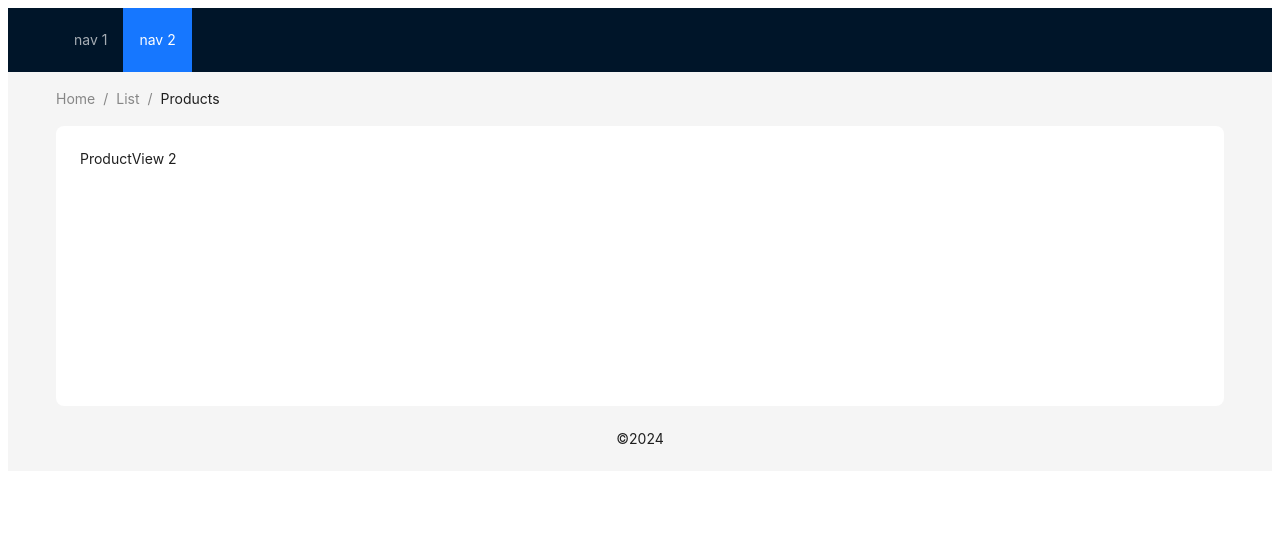
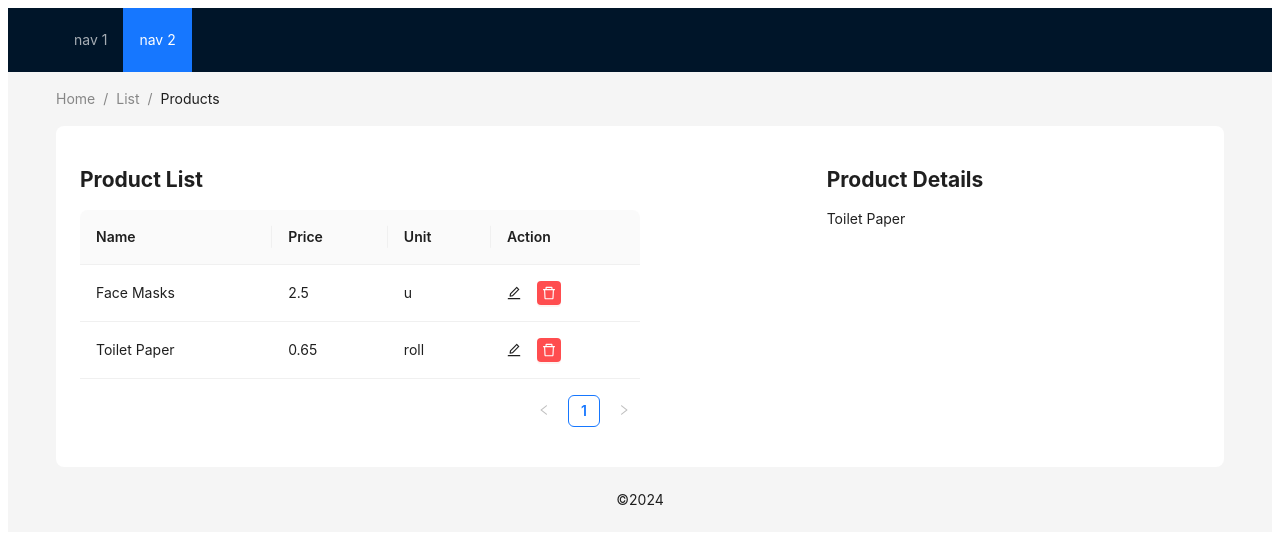
Before and after one commit to gsi-maikel-angueira/products-demo, a React (Vite) app: page / in a window 1280 px wide. Shown: the top 544 px of the page. Built offline with nearby package versions, Linux system fonts and the light colour scheme.

Commit message:
Create product tables and configure basic events

```diff
--- a/package.json
+++ b/package.json
@@ -10,6 +10,7 @@
     "preview": "vite preview"
   },
   "dependencies": {
+    "@ant-design/icons": "^5.3.0",
     "antd": "^5.14.0",
     "axios": "^1.6.7",
     "react": "^18.2.0",
--- a/public/json/products.json
+++ b/public/json/products.json
@@ -4,7 +4,7 @@
       "id": 1,
       "name": "Face Masks",
       "price": 2.5,
-      "unit": null
+      "unit": "u"
     },
     {
       "id": 2,
--- a/src/components/ProductDetails.tsx
+++ b/src/components/ProductDetails.tsx
@@ -0,0 +1,11 @@
+import React from "react";
+import { Product } from "../services/ProductService";
+
+type ProductSelected = {
+  selectedProduct?: Product;
+};
+
+export const ProductDetails = (props: ProductSelected) => {
+  const { selectedProduct } = props;
+  return <div>{selectedProduct?.name}</div>;
+};
--- a/src/components/ProductList.tsx
+++ b/src/components/ProductList.tsx
@@ -0,0 +1,63 @@
+import React from "react";
+import { Product } from "../services/ProductService";
+import { Button, Popconfirm, Space, Table, TableProps } from "antd";
+import { DeleteFilled, DeleteOutlined, EditOutlined } from "@ant-design/icons";
+
+type ProductListProps = {
+  products: Product[];
+  onSelectedItem: (item: Product) => void;
+  onProductDeleted: (item: Product) => void;
+};
+
+export const ProductList = (props: ProductListProps) => {
+  const { products, onSelectedItem, onProductDeleted } = props;
+
+  const columns: TableProps<Product>["columns"] = [
+    {
+      title: "Name",
+      dataIndex: "name",
+      key: "name",
+    },
+    {
+      title: "Price",
+      dataIndex: "price",
+      key: "price",
+    },
+    {
+      title: "Unit",
+      dataIndex: "unit",
+      key: "unit",
+    },
+    {
+      title: "Action",
+      key: "action",
+      render: (_, product) => {
+        return (
+          <Space size="middle">
+            <EditOutlined onClick={() => onSelectedItem(product)} />
+
+            <Popconfirm
+              title="Delete the product"
+              description="Are you sure to delete this product?"
+              onConfirm={() => onProductDeleted(product)}
+              okText="Yes"
+              cancelText="No"
+            >
+              <Button
+                type="primary"
+                icon={<DeleteOutlined />}
+                size="small"
+                danger
+              />
+            </Popconfirm>
+          </Space>
+        );
+      },
+    },
+  ];
+  return (
+    <>
+      <Table columns={columns} dataSource={products} />
+    </>
+  );
+};
--- a/src/components/ProductView.tsx
+++ b/src/components/ProductView.tsx
@@ -1,16 +1,47 @@
 import { useEffect, useState } from "react";
 import { Product, fetchProducts } from "../services/ProductService";
+import { Col, Row, message } from "antd";
+import { ProductList } from "./ProductList";
+import { ProductDetails } from "./ProductDetails";
 
 export const ProductView = () => {
   const [products, setProducts] = useState<Product[]>([]);
+  const [selectedId, setSelectedId] = useState(2);
+
+  const selectedItem = products.find((p) => p.id === selectedId);
 
   useEffect(() => {
-    // fetch products from mock API
     (async () => {
       const products = await fetchProducts();
       setProducts(products);
     })();
   }, []);
 
-  return <div>ProductView {products.length}</div>;
+  const onSelectedItem = (item: Product) => {
+    setSelectedId(item.id);
+  };
+
+  const onProductDeleted = (item: Product) => {
+    message.success(`Product was deleted sucess: ${item.name}`);
+  };
+
+  return (
+    <>
+      <Row>
+        <Col span={12}>
+          <h2>Product List</h2>
+          <ProductList
+            products={products}
+            onSelectedItem={onSelectedItem}
+            onProductDeleted={onProductDeleted}
+          />
+        </Col>
+        <Col span={4}></Col>
+        <Col span={8}>
+          <h2>Product Details</h2>
+          <ProductDetails selectedProduct={selectedItem} />
+        </Col>
+      </Row>
+    </>
+  );
 };
```
Also changed, not shown: src/components/ProductItem.tsx (deleted).
